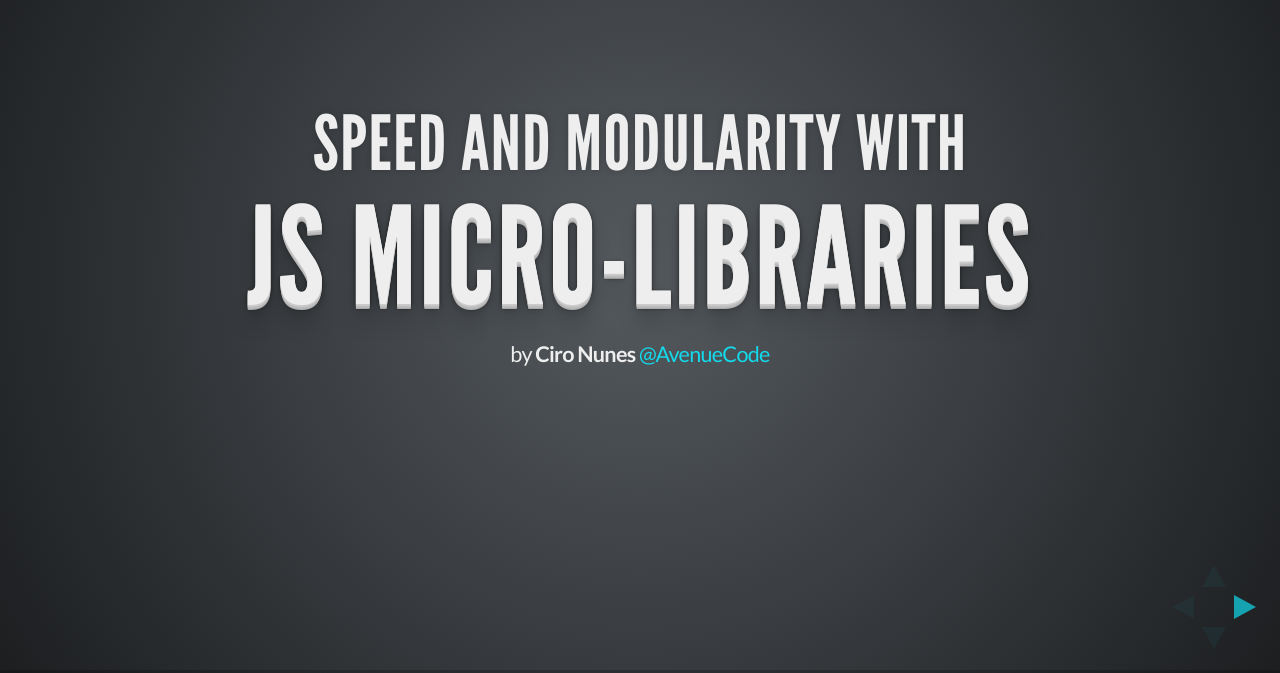
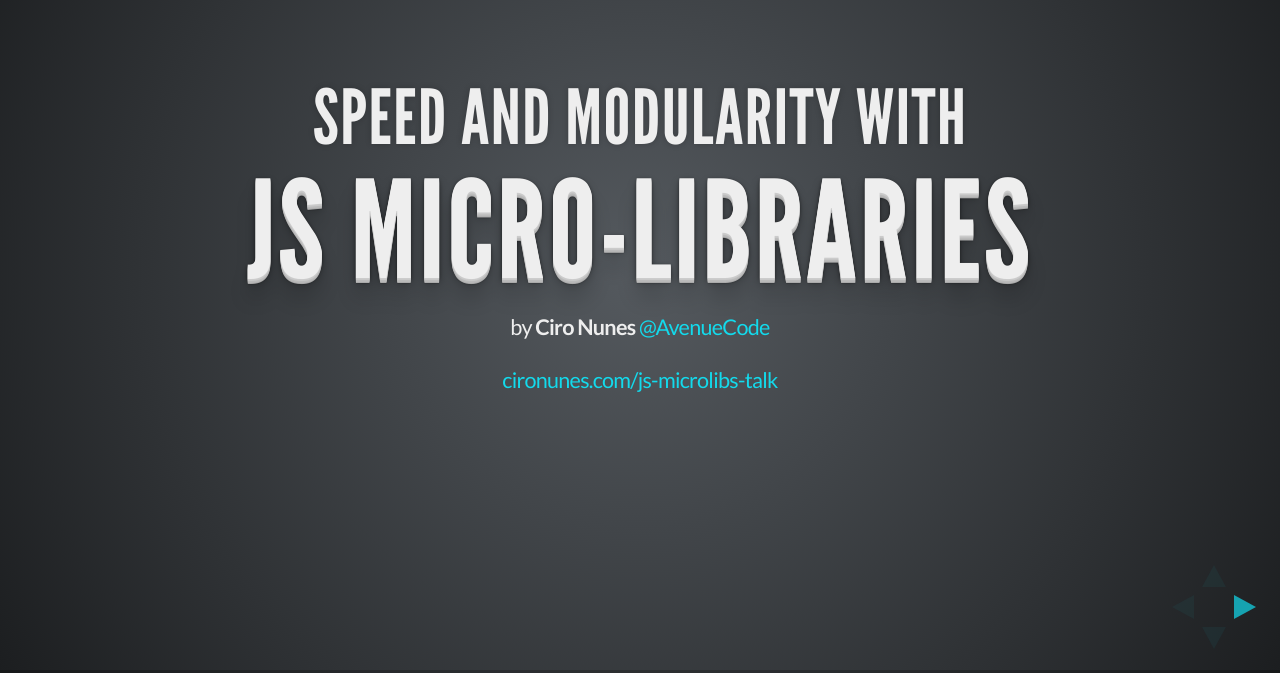
Before and after one commit to cironunes/js-microlibs-talk, a website: page index.html in a window 1280 px wide. Shown: the part 127-800 px from the top of the page. Drawn offline with Linux system fonts and the light colour scheme.

Commit message:
chore: add the URL of the presentation

```diff
--- a/index.html
+++ b/index.html
@@ -71,6 +71,9 @@
           <h1>JS micro-libraries</h1>
           <p>
             <small>by <strong>Ciro Nunes</strong> <a href="http://avenuecode.com/">@AvenueCode</a></small>
+          </p>
+          <p>
+            <small><a href="http://cironunes.com/js-microlibs-talk">cironunes.com/js-microlibs-talk</a></small>
           </p>
         </section>
 
@@ -358,6 +361,9 @@
         <section>
           <h1>THE END</h1>
           <h3>by Ciro Nunes <a href="http://avenuecode.com/">@Avenue Code</a></h3>
+          <p>
+            <small><a href="http://cironunes.com/js-microlibs-talk">cironunes.com/js-microlibs-talk</a></small>
+          </p>
         </section>
 
       </div>
```
